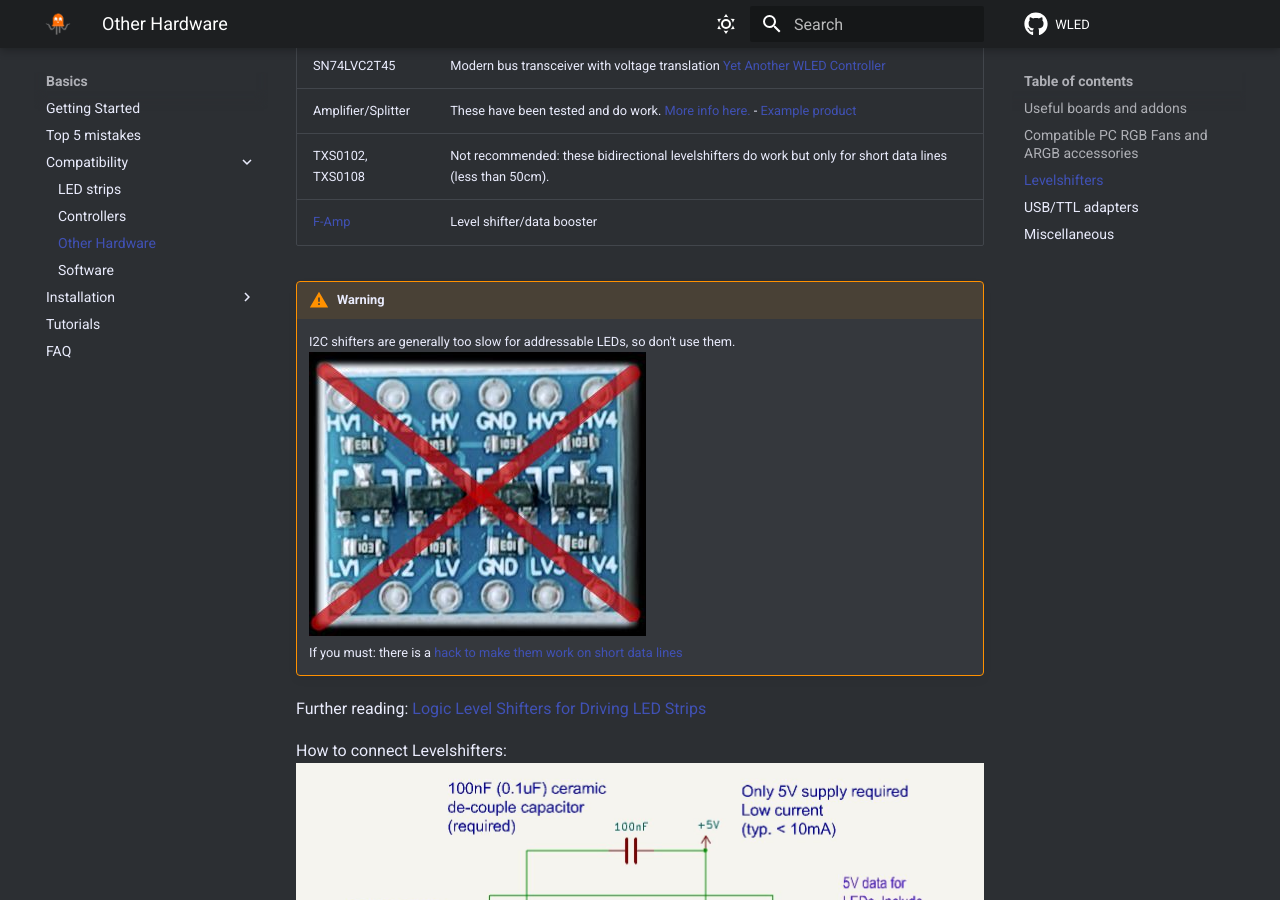
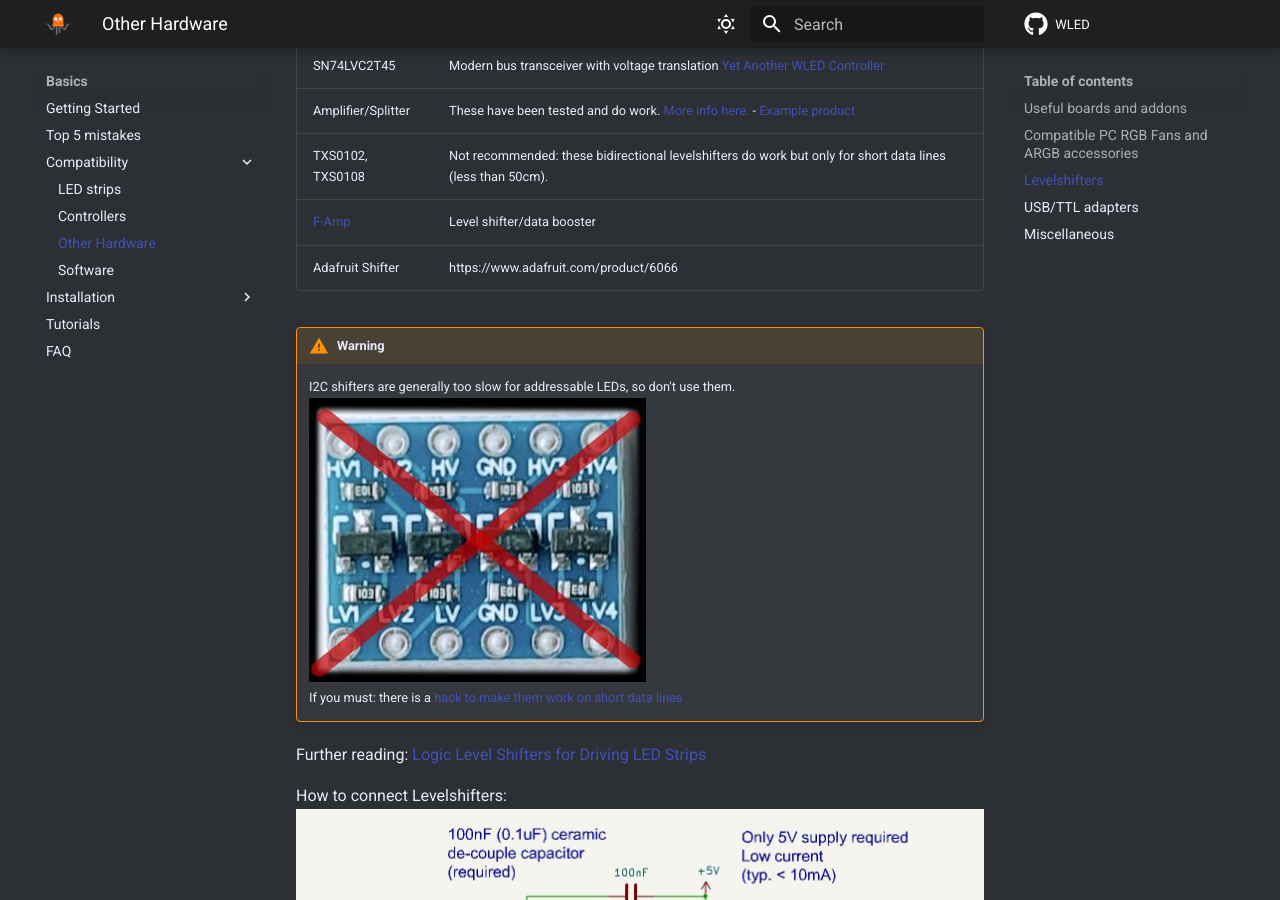
Before and after one commit to Aircoookie/WLED-Docs, an MkDocs documentation site: the page built from docs/basics/compatible-hardware.md, in a window 1280 px wide and 900 px high, scrolled down 1633 px. Built offline with MkDocs 1.6.1 and Material for MkDocs 9.7.7, drawn with Linux system fonts in a browser that asks for light colours; comment, search, counter and statistics services are not loaded.

Commit message:
Update compatible-hardware.md
added adafruit shifter board

```diff
--- a/docs/basics/compatible-hardware.md
+++ b/docs/basics/compatible-hardware.md
@@ -44,6 +44,7 @@
 Amplifier/Splitter | These have been tested and do work. [More info here.](https://discord.com/channels/473448917040758787/719873873071308821/1278797679656439849) - [Example product](https://www.amazon.com/BTF-LIGHTING-WS2812B-Amplifier-Support-addressable/dp/B0B5ZSSFR7)
 TXS0102, TXS0108 | Not recommended: these bidirectional levelshifters do work but only for short data lines (less than 50cm).
 [F-Amp](https://pixelcontroller.com/store/accessories/54-famp-xconnect.html) | Level shifter/data booster
+Adafruit Shifter | https://www.adafruit.com/product/6066
 
 !!! warning
     I2C shifters are generally too slow for addressable LEDs, so don't use them.
```
